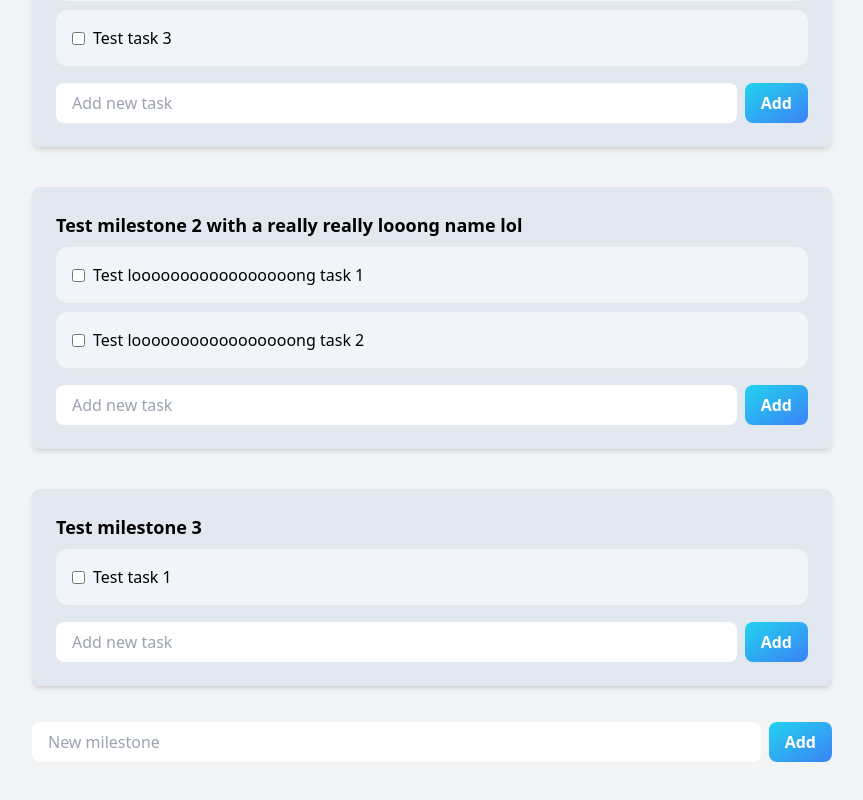
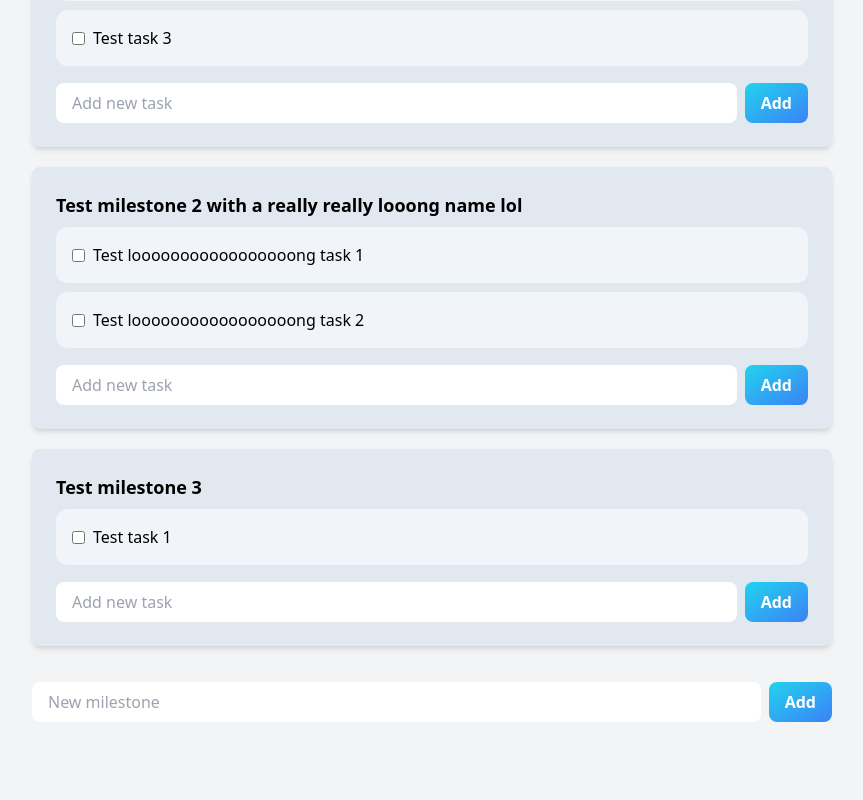
Before and after one commit to my-hack-club-projects/project-manager, a Vue app in the folder frontend/: page /projects/0/0/view in a window 1280 px wide. Shown: the part 472-1272 px from the top of the page, without its empty margins (208-1071 px from the left). Built offline with nearby package versions, Linux system fonts and the light colour scheme.

Commit message:
Draggable TaskContainers

```diff
--- a/frontend/src/components/task/TaskContainer.vue
+++ b/frontend/src/components/task/TaskContainer.vue
@@ -20,29 +20,28 @@
 </template>
 
 <script>
-import AddTaskForm from './AddTaskForm.vue'
-import TaskList from './TaskList.vue'
-import EditIcon from '../icons/EditIcon.vue'
-import DeleteIcon from '../icons/DeleteIcon.vue'
+import AddTaskForm from './AddTaskForm.vue';
+import TaskList from './TaskList.vue';
+import EditIcon from '../icons/EditIcon.vue';
+import DeleteIcon from '../icons/DeleteIcon.vue';
 
 export default {
     props: {
         id: Number,
         title: String,
         is_completed: Boolean,
-
-        tasks: Array,
+        tasks: Array
     },
     components: {
         AddTaskForm,
         TaskList,
         EditIcon,
-        DeleteIcon,
+        DeleteIcon
     },
     data() {
         return {
-            isHovered: false,
-        }
+            isHovered: false
+        };
     },
     methods: {
         addTask(task) {
@@ -50,54 +49,49 @@ export default {
                 title: task,
                 task_container: this.id,
             }).then(response => {
-                this.tasks.push(response.data.data)
+                this.tasks.push(response.data.data);
             }).catch(error => {
-                alert(error.response.data.message)
-            })
+                alert(error.response.data.message);
+            });
         },
         deleteTask(taskIndex, taskId) {
-            this.$http.delete(`/api/tasks/${taskId}/`, {
-                id: this.tasks[taskIndex].id,
-            }).then(() => {
-                this.tasks.splice(taskIndex, 1)
+            this.$http.delete(`/api/tasks/${taskId}/`).then(() => {
+                this.tasks.splice(taskIndex, 1);
             }).catch(error => {
-                alert(error.response.data.message)
-            })
+                alert(error.response.data.message);
+            });
         },
         editTask(taskIndex, taskId, newText) {
             this.$http.put(`/api/tasks/${taskId}/`, {
                 id: this.tasks[taskIndex].id,
                 title: newText,
             }).then(response => {
-                this.tasks.splice(taskIndex, 1, response.data.data)
+                this.tasks.splice(taskIndex, 1, response.data.data);
             }).catch(error => {
-                alert(error.response.data.message)
-            })
-
+                alert(error.response.data.message);
+            });
         },
         toggleComplete(taskIndex, taskId) {
             this.$http.put(`/api/tasks/${taskId}/`, {
                 id: this.tasks[taskIndex].id,
                 is_completed: true,
             }).then(response => {
-                this.tasks.splice(taskIndex, 1, response.data.data)
+                this.tasks.splice(taskIndex, 1, response.data.data);
             }).catch(error => {
-                alert(error.response.data.message)
-            })
+                alert(error.response.data.message);
+            });
         },
-
         deleteSelf() {
-            this.$emit('delete', this.id)
+            this.$emit('delete', this.id);
         },
-
         editSelf() {
-            const newTitle = prompt('Enter new name', this.title)
+            const newTitle = prompt('Enter new name', this.title);
             if (newTitle !== null) {
-                this.$emit('edit', this.id, newTitle.trim())
+                this.$emit('edit', this.id, newTitle.trim());
             }
         }
     }
-}
+};
 </script>
 
 <style scoped>
--- a/frontend/src/views/ProjectView.vue
+++ b/frontend/src/views/ProjectView.vue
@@ -5,9 +5,17 @@
     <div class="container mx-auto mt-6">
       <h2 class="text-2xl font-bold mb-4 mt-2">Tasks</h2>
       <div class="flex flex-col">
-        <TaskContainer v-for="(container, index) in taskContainers" :key="index" :id="container.id"
+        <!-- <TaskContainer v-for="(container, index) in taskContainers" :key="index" :id="container.id"
           :title="container.title" :is_completed="container.is_completed" :tasks="container.tasks"
-          @delete="deleteTaskContainer" @edit="editTaskContainer" />
+          @delete="deleteTaskContainer" @edit="editTaskContainer" /> -->
+
+        <draggable v-model="taskContainersCopy" @end="onDragEnd" :itemKey="container => container.id">
+          <template #item="{ element }">
+            <TaskContainer :key="element.id" :id="element.id" :title="element.title"
+              :is_completed="element.is_completed" :tasks="element.tasks" @delete="deleteTaskContainer"
+              @edit="editTaskContainer" />
+          </template>
+        </draggable>
       </div>
 
       <AddTaskForm :placeholder="'New milestone'" @add-task="addTaskContainer" />
@@ -20,20 +28,34 @@
 import TaskContainer from '../components/task/TaskContainer.vue'
 import SessionInfo from '../components/project/SessionInfo.vue'
 import AddTaskForm from '../components/task/AddTaskForm.vue';
+import draggable from 'vuedraggable';
 
 export default {
   components: {
     TaskContainer,
     AddTaskForm,
-    SessionInfo
+    SessionInfo,
+    draggable,
   },
   data() {
     return {
       project: '',
-      taskContainers: []
+      taskContainers: [],
+      taskContainersCopy: []
+    }
+  },
+  watch: {
+    taskContainers: {
+      immediate: true,
+      handler(newVal) {
+        this.taskContainersCopy = newVal.slice()
+      }
     }
   },
   methods: {
+    onDragEnd(event) {
+      console.log('Dragged task list:', this.taskContainersCopy)
+    },
     addTaskContainer(title) {
       this.$http.post(`/api/taskcontainers/`, {
         project: this.$route.params.projectId,
```
